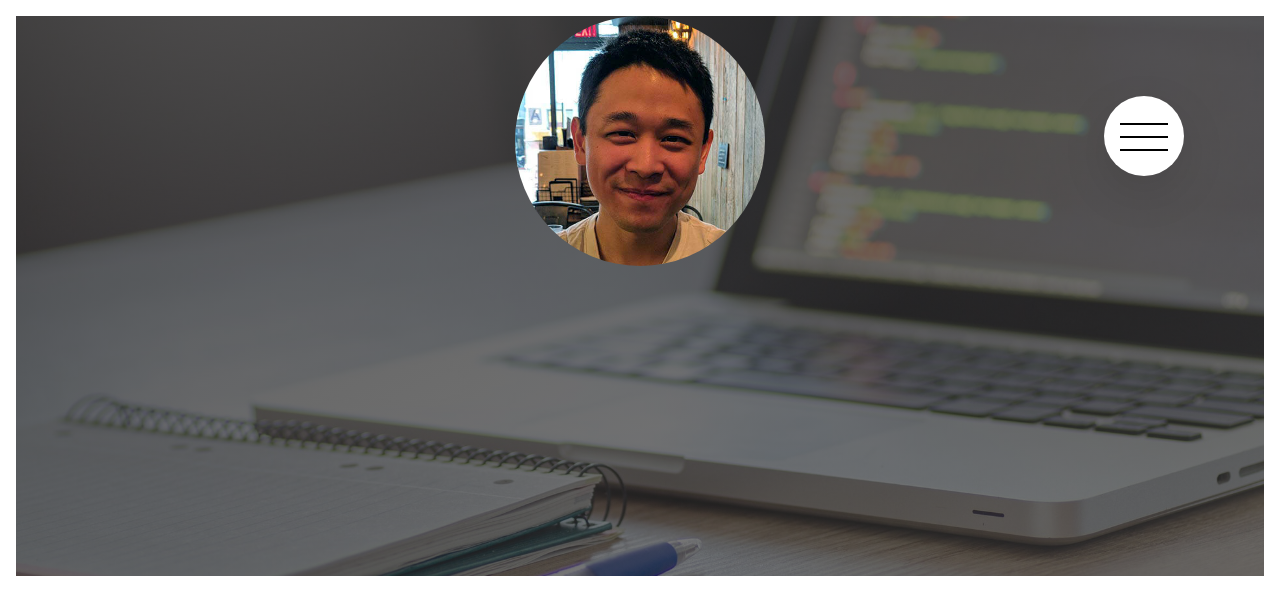
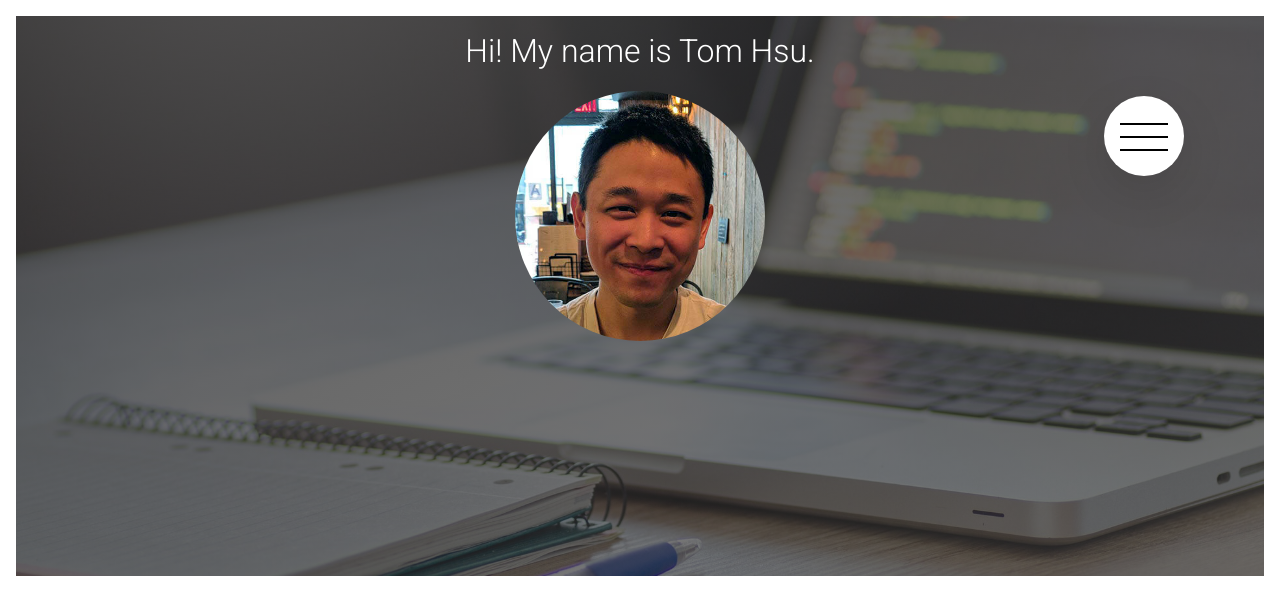
Before and after one commit to thomaschsu/react-portfolio, a React (Create React App) app: page / in a window 1280 px wide. Shown: the top 614 px of the page. Built offline with nearby package versions, Linux system fonts and the light colour scheme.

Commit message:
Modified header

```diff
--- a/public/index.html
+++ b/public/index.html
@@ -3,7 +3,7 @@
   <head>
     <meta charset="utf-8" />
     <link rel="icon" href="%PUBLIC_URL%/favicon.ico" />
-    <link href="https://fonts.googleapis.com/css?family=Roboto&display=swap" rel="stylesheet">
+    <link href="https://fonts.googleapis.com/css?family=Roboto:300,400&display=swap" rel="stylesheet">
     <meta name="viewport" content="width=device-width, initial-scale=1" />
     <meta name="theme-color" content="#000000" />
     <meta
--- a/src/Header.js
+++ b/src/Header.js
@@ -5,6 +5,7 @@ class Header extends Component {
     render() {
         return(
             <header className="Header">
+                <h1 className="Header-heading">Hi! My name is Tom Hsu.</h1>
                 <img id="me" src="images/profile.jpg" alt="Picture of Tom Hsu"/>
             </header>
         )
--- a/src/Header.scss
+++ b/src/Header.scss
@@ -13,11 +13,11 @@ $color-black: #424242;
         transform: translateY(0%)
     }
 
-    50% {
+    25% {
         transform: translateY(-5%)
     }
 
-    70% {
+    50% {
         transform: translateY(5%)
     }
 
@@ -32,6 +32,12 @@ $color-black: #424242;
     background-size: cover;
     background-position: center;
     text-align: center;
+    &-heading {
+        color: $color-white;
+        font-weight: 300;
+        margin-top: 0;
+        padding-top: 1rem;
+    }
 }
 
 #me {
@@ -39,4 +45,9 @@ $color-black: #424242;
     width: 250px;
     animation-name: bounce;
     animation-duration: 1s;
+    transition: border .5s ease-in;
+
+    &:hover {
+        border: 2px solid $color-dark-transparent;
+    }
 }
```
